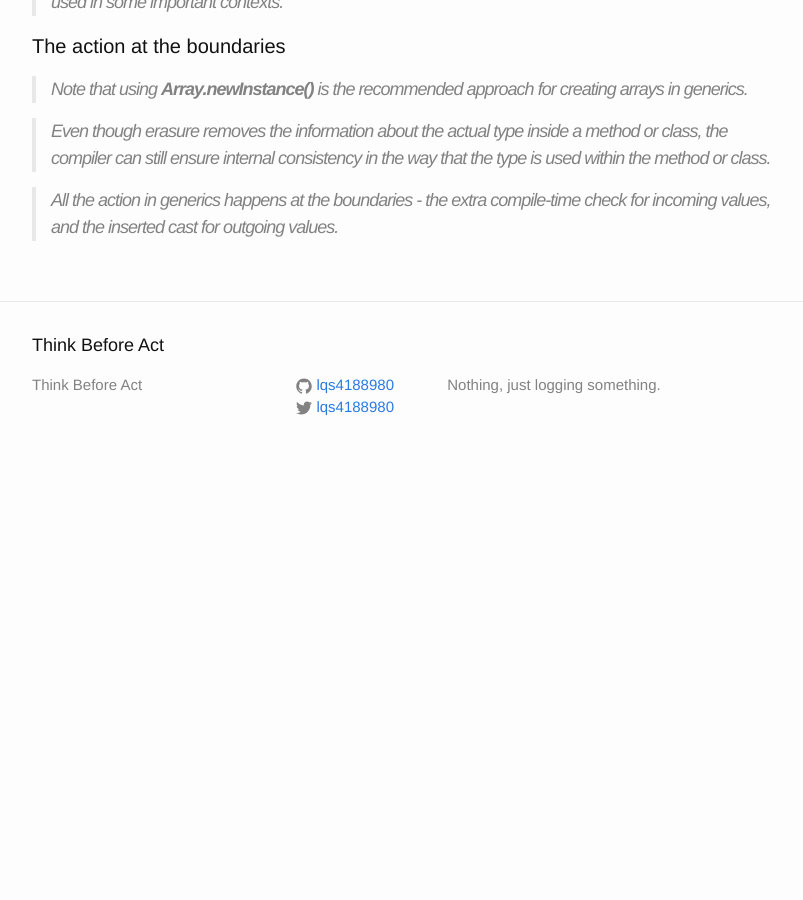
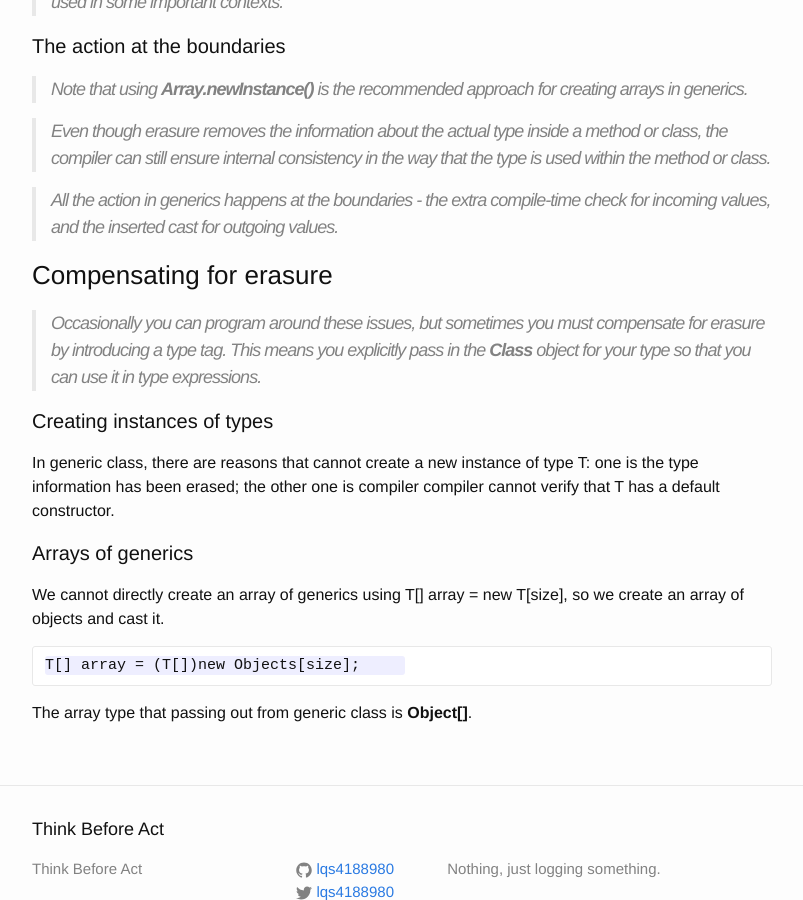
Before and after one commit to lqs4188980/lqs4188980.github.io, a Jekyll site: the page built from _posts/2015-01-16-thinking-in-java-reading-notes.markdown, in a window 1280 px wide and 900 px high, scrolled down 35479 px. Shown: the whole window, without its empty margins (238-1041 px from the left). Built offline with Jekyll 4.4.1, drawn with Linux system fonts in a browser that asks for light colours; before the commit the page ends 35958 px from its top, so only the background shows below that.

Commit message:
Update Post

```diff
--- a/_posts/2015-01-16-thinking-in-java-reading-notes.markdown
+++ b/_posts/2015-01-16-thinking-in-java-reading-notes.markdown
@@ -1270,3 +1270,19 @@ It is not a language feature, but a compromise in the implementation.
 > Even though erasure removes the information about the actual type inside a method or class, the compiler can still ensure internal consistency in the way that the type is used within the method or class.
 
 > All the action in generics happens at the boundaries - the extra compile-time check for incoming values, and the inserted cast for outgoing values.
+
+### Compensating for erasure
+
+> Occasionally you can program around these issues, but sometimes you must compensate for erasure by introducing a <i>type tag</i>. This means you explicitly pass in the **Class** object for your type so that you can use it in type expressions.
+
+#### Creating instances of types
+
+In generic class, there are reasons that cannot create a new instance of type T: one is the type information has been erased; the other one is compiler compiler cannot verify that T has a default constructor.
+
+#### Arrays of generics
+
+We cannot directly create an array of generics using T[] array = new T[size], so we create an array of objects and cast it.
+
+	T[] array = (T[])new Objects[size];
+
+The array type that passing out from generic class is **Object[]**.
```
